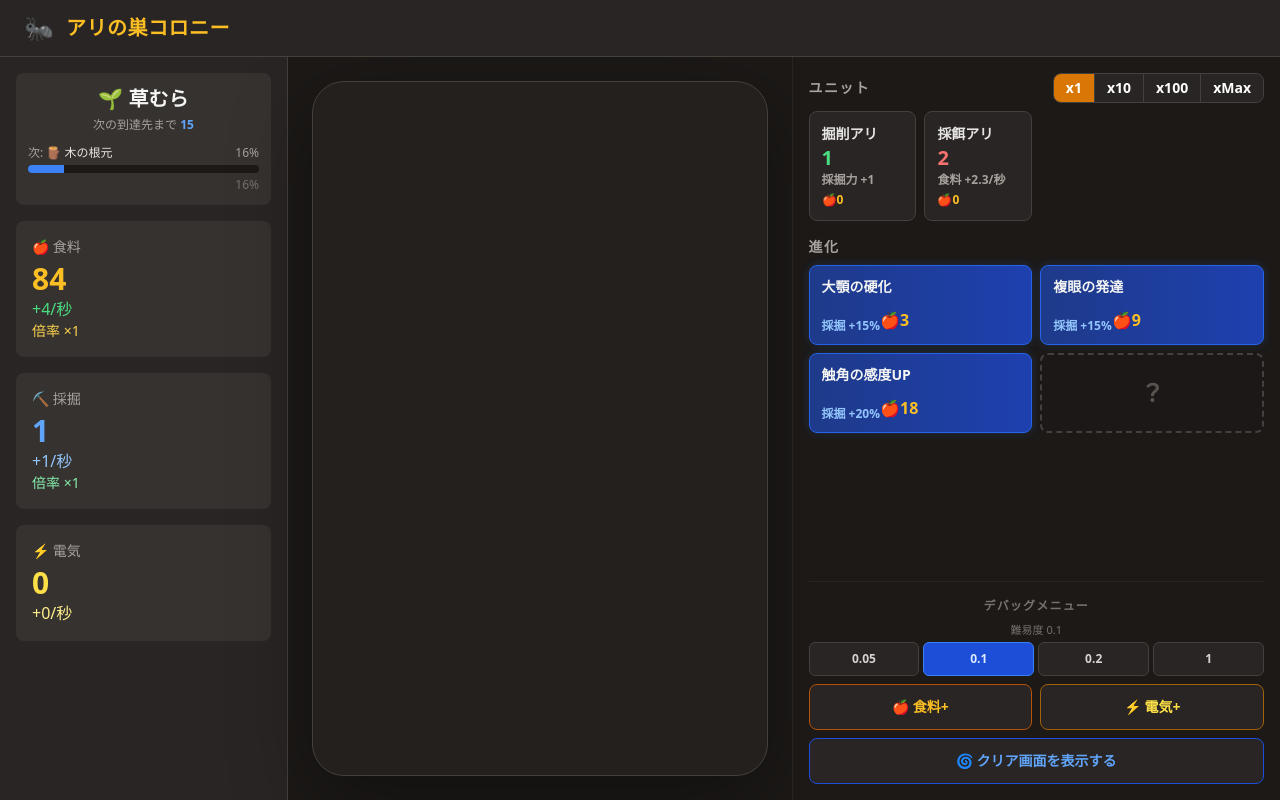
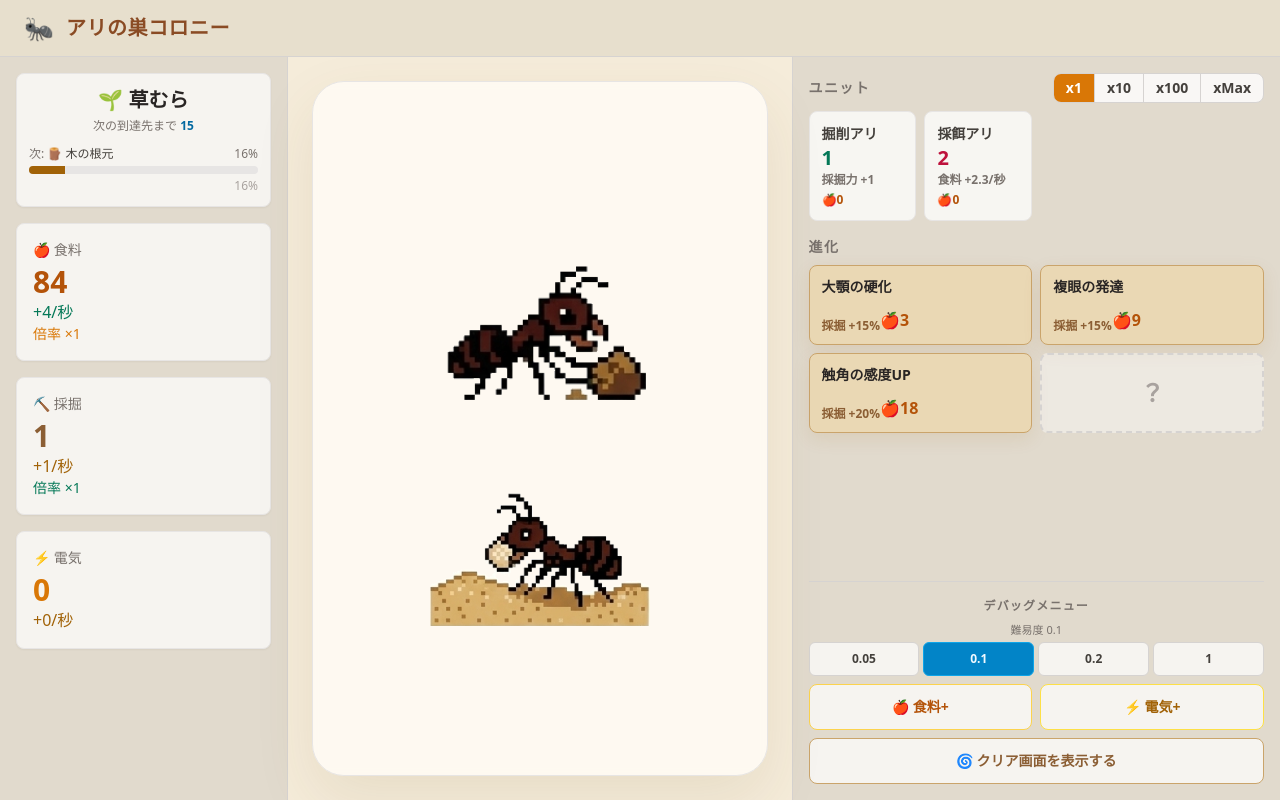
Before and after one commit to sheet00/ant, a React (Vite) app in the folder src/: page / in a window 1280 px wide. Built offline with nearby package versions, Linux system fonts and the light colour scheme.

Commit message:
採掘アリと餌アリの表示調整 および明るいUI配色への統一
- 中央パネルに採掘アリPNGと餌アリPNGを配置
- 全体の背景と各パネルを白ベージュ系に調整
- 進化カードとツールチップの配色を単色ベースへ整理

```diff
--- a/src/components/ColonyPanel.jsx
+++ b/src/components/ColonyPanel.jsx
@@ -1,8 +1,24 @@
+import miningAntImage from '../assets/採掘アリ.png'
+import foragerAntImage from '../assets/餌アリ.png'
+
 export default function ColonyPanel() {
   return (
-    <section className="flex-1 bg-stone-900 p-6">
+    <section className="flex-1 bg-[#f5ecda] p-6">
       <div className="mx-auto flex h-full max-w-5xl items-center justify-center">
-        <div className="h-full w-full max-h-[720px] rounded-[2rem] border border-stone-700 bg-stone-800/60 shadow-[0_24px_80px_rgba(0,0,0,0.35)]" />
+        <div className="flex h-full w-full max-h-[720px] items-center justify-center rounded-[2rem] border border-stone-200 bg-[rgba(255,252,245,0.85)] p-8 shadow-[0_24px_60px_rgba(120,84,43,0.10)] backdrop-blur-sm">
+          <div className="flex w-full flex-wrap items-center justify-center gap-8 lg:gap-12">
+            <img
+              src={miningAntImage}
+              alt="採掘アリ"
+              className="max-h-[320px] max-w-[42%] min-w-[220px] object-contain"
+            />
+            <img
+              src={foragerAntImage}
+              alt="餌アリ"
+              className="max-h-[320px] max-w-[42%] min-w-[220px] object-contain"
+            />
+          </div>
+        </div>
       </div>
     </section>
   )
--- a/src/components/Header.jsx
+++ b/src/components/Header.jsx
@@ -1,8 +1,8 @@
 export default function Header() {
   return (
-    <header className="bg-stone-800 border-b border-stone-700 px-6 py-3 flex items-center gap-3">
+    <header className="flex items-center gap-3 border-b border-stone-300 bg-[#f3ead7]/95 px-6 py-3 backdrop-blur">
       <span className="text-2xl">🐜</span>
-      <h1 className="text-xl font-bold tracking-wide text-amber-400">アリの巣コロニー</h1>
+      <h1 className="text-xl font-bold tracking-wide text-[#8a4b24]">アリの巣コロニー</h1>
     </header>
   )
 }
--- a/src/components/ShopPanel.jsx
+++ b/src/components/ShopPanel.jsx
@@ -50,25 +50,25 @@ export default function ShopPanel({ game }) {
       name = '掘削アリ'
       desc = 'コロニーの土台を作る、最も献身的な働き手たち。'
       effect = '採掘力 +1'
-      colorClass = 'text-green-400'
+      colorClass = 'text-stone-800'
     } else if (type === 'forager') {
       name = '採餌アリ'
       desc = '危険な地上へと向かい、仲間たちの命を繋ぐ食料を運ぶ冒険者。'
       effect = '食料生産 +2.3/秒'
-      colorClass = 'text-red-400'
+      colorClass = 'text-stone-800'
     } else if (type === 'ant') {
       const ant = UNITS.find(a => a.id === id)
       if (!ant) { setHoveredInfo(null); return }
       name = ant.name
       desc = ant.desc
-      colorClass = ant.currency === 'electricity' ? 'text-yellow-300' : 'text-emerald-300'
+      colorClass = 'text-stone-800'
       effect = getAntEffectText(ant, state.territory)
     } else if (type === 'upgrade') {
       const upg = DIG_UPGRADES.find(u => u.id === id)
       if (!upg) { setHoveredInfo(null); return }
       name = upg.name
       desc = upg.desc
-      colorClass = 'text-stone-100'
+      colorClass = 'text-stone-800'
       const effects = []
       if (upg.digMultiplier > 1) effects.push(`採掘倍率 +${Math.round((upg.digMultiplier - 1) * 100)}%`)
       if (upg.foodMultiplier > 1) effects.push(`食料倍率 +${Math.round((upg.foodMultiplier - 1) * 100)}%`)
@@ -108,17 +108,17 @@ export default function ShopPanel({ game }) {
   return (
     <section
       onMouseMove={handleMouseMove}
-      className="flex-1 flex flex-col gap-4 p-4 overflow-y-auto bg-stone-900 border-l border-stone-800"
+      className="flex flex-1 flex-col gap-4 overflow-y-auto border-l border-stone-300 bg-[#f7f0e2]/90 p-4 text-stone-800"
     >
       {/* ユニットセクション */}
       <div className="flex flex-col gap-2">
         <div className="flex items-center justify-between">
-          <h2 className="text-sm font-semibold text-stone-400 uppercase tracking-widest">ユニット</h2>
-          <div className="flex bg-stone-800 rounded-lg overflow-hidden border border-stone-700">
+          <h2 className="text-sm font-semibold uppercase tracking-widest text-stone-500">ユニット</h2>
+          <div className="flex overflow-hidden rounded-lg border border-stone-300 bg-white/80">
             {[1, 10, 100, 'max'].map(m => (
               <button
                 key={m}
-                className={`px-3 py-1 text-sm font-bold text-white transition-colors border-l first:border-l-0 border-stone-700 ${buyMode === m ? 'bg-amber-600' : 'hover:bg-stone-700'}`}
+                className={`border-l border-stone-300 px-3 py-1 text-sm font-bold transition-colors first:border-l-0 ${buyMode === m ? 'bg-amber-600 text-white' : 'text-stone-700 hover:bg-stone-100'}`}
                 onClick={() => setBuyMode(m)}
               >
                 {m === 'max' ? 'xMax' : `x${m}`}
@@ -134,12 +134,12 @@ export default function ShopPanel({ game }) {
             onMouseEnter={(e) => handleMouseEnter(e, 'digger')}
             onMouseLeave={handleMouseLeave}
             disabled={state.food < diggerCost}
-            className="flex flex-col bg-stone-800 hover:bg-stone-700 active:bg-stone-600 rounded-lg p-3 transition-colors border border-stone-700 disabled:opacity-50"
+            className="flex flex-col rounded-lg border border-stone-200 bg-white/75 p-3 transition-colors hover:bg-white active:bg-stone-50 disabled:opacity-50"
           >
-            <div className="text-stone-200 font-bold text-sm">掘削アリ</div>
-            <div className="text-green-400 text-xl font-bold">{formatNumber(state.diggers)}</div>
-            <div className="text-stone-400 text-xs font-bold">採掘力 +1</div>
-            <div className="text-amber-400 text-xs font-bold mt-1">
+            <div className="text-sm font-bold text-stone-700">掘削アリ</div>
+            <div className="text-xl font-bold text-emerald-700">{formatNumber(state.diggers)}</div>
+            <div className="text-xs font-bold text-stone-500">採掘力 +1</div>
+            <div className="mt-1 text-xs font-bold text-amber-700">
               🍎{buyMode === 1 || diggerBuyAmount <= 1 ? formatNumber(diggerCost) : formatNumber(diggerTotalCost)}
             </div>
           </button>
@@ -150,12 +150,12 @@ export default function ShopPanel({ game }) {
             onMouseEnter={(e) => handleMouseEnter(e, 'forager')}
             onMouseLeave={handleMouseLeave}
             disabled={state.food < foragerCost}
-            className="flex flex-col bg-stone-800 hover:bg-stone-700 active:bg-stone-600 rounded-lg p-3 transition-colors border border-stone-700 disabled:opacity-50"
+            className="flex flex-col rounded-lg border border-stone-200 bg-white/75 p-3 transition-colors hover:bg-white active:bg-stone-50 disabled:opacity-50"
           >
-            <div className="text-stone-200 font-bold text-sm">採餌アリ</div>
-            <div className="text-red-400 text-xl font-bold">{formatNumber(state.foragers)}</div>
-            <div className="text-stone-400 text-xs font-bold">食料 +2.3/秒</div>
-            <div className="text-amber-400 text-xs font-bold mt-1">
+            <div className="text-sm font-bold text-stone-700">採餌アリ</div>
+            <div className="text-xl font-bold text-rose-700">{formatNumber(state.foragers)}</div>
+            <div className="text-xs font-bold text-stone-500">食料 +2.3/秒</div>
+            <div className="mt-1 text-xs font-bold text-amber-700">
               🍎{buyMode === 1 || foragerBuyAmount <= 1 ? formatNumber(foragerCost) : formatNumber(foragerTotalCost)}
             </div>
           </button>
@@ -180,12 +180,12 @@ export default function ShopPanel({ game }) {
                 onMouseEnter={(e) => handleMouseEnter(e, 'ant', ant.id)}
                 onMouseLeave={handleMouseLeave}
                 disabled={!canBuy}
-                className={`flex flex-col bg-stone-800 hover:bg-stone-700 active:bg-stone-600 rounded-lg p-3 transition-all border disabled:opacity-50 ${isElectric ? 'border-yellow-600' : 'border-emerald-700'}`}
+                className={`flex flex-col rounded-lg border bg-white/75 p-3 transition-all hover:bg-white active:bg-stone-50 disabled:opacity-50 ${isElectric ? 'border-yellow-300' : 'border-emerald-200'}`}
               >
-                <div className={`font-bold text-sm truncate ${isElectric ? 'text-yellow-300' : 'text-emerald-300'}`}>{ant.name}</div>
-                <div className={`text-xl font-bold ${isElectric ? 'text-yellow-400' : 'text-emerald-400'}`}>{formatNumber(count)}</div>
-                <div className="text-stone-400 text-xs font-bold truncate">{effectLabel}</div>
-                <div className={`text-xs font-bold mt-1 ${isElectric ? 'text-yellow-300' : 'text-amber-400'}`}>
+                <div className={`truncate text-sm font-bold ${isElectric ? 'text-yellow-700' : 'text-emerald-700'}`}>{ant.name}</div>
+                <div className={`text-xl font-bold ${isElectric ? 'text-yellow-600' : 'text-emerald-600'}`}>{formatNumber(count)}</div>
+                <div className="truncate text-xs font-bold text-stone-500">{effectLabel}</div>
+                <div className={`mt-1 text-xs font-bold ${isElectric ? 'text-yellow-700' : 'text-amber-700'}`}>
                   {isElectric ? '⚡' : '🍎'}{buyMode === 1 || buyAmount <= 1 ? formatNumber(cost) : formatNumber(totalCost)}
                 </div>
               </button>
@@ -197,7 +197,7 @@ export default function ShopPanel({ game }) {
       {/* 進化セクション */}
       {availableUpgrades.length > 0 && (
         <div className="flex flex-col gap-2">
-          <h2 className="text-sm font-semibold text-stone-400 uppercase tracking-widest">進化</h2>
+          <h2 className="text-sm font-semibold uppercase tracking-widest text-stone-500">進化</h2>
           <div className="grid grid-cols-2 gap-2">
             {availableUpgrades.map(upg => {
               const isElectric = upg.currency === 'electricity'
@@ -213,33 +213,33 @@ export default function ShopPanel({ game }) {
                   className={`flex flex-col rounded-lg p-3 transition-all border text-left min-h-[80px] disabled:opacity-50 ${
                     canBuy
                       ? isElectric
-                        ? 'bg-gradient-to-r from-yellow-900 to-yellow-800 border-yellow-600 shadow-[0_0_10px_rgba(234,179,8,0.2)]'
+                        ? 'bg-[#f3e3b8] border-yellow-300 shadow-[0_6px_18px_rgba(217,119,6,0.10)]'
                         : upg.type === 'unlock'
-                          ? 'bg-gradient-to-r from-green-900 to-green-800 border-green-600 shadow-[0_0_10px_rgba(34,197,94,0.2)]'
-                          : 'bg-gradient-to-r from-blue-900 to-blue-800 border-blue-600 shadow-[0_0_10px_rgba(59,130,246,0.2)]'
-                      : 'bg-stone-800 border-stone-700 opacity-50'
+                          ? 'bg-[#dbe8c8] border-emerald-300 shadow-[0_6px_18px_rgba(34,197,94,0.10)]'
+                          : 'bg-[#ead8b4] border-[#caa46b] shadow-[0_6px_18px_rgba(161,98,7,0.10)]'
+                      : 'border-stone-200 bg-white/50 opacity-50'
                   }`}
                 >
-                  <div className="text-stone-100 font-bold text-sm leading-tight mb-auto">{upg.name}</div>
+                  <div className="mb-auto text-sm font-bold leading-tight text-stone-800">{upg.name}</div>
                   <div className="flex justify-between items-end mt-2">
                     <div className="flex flex-col gap-0.5">
                       {upg.digMultiplier > 1 && (
-                        <span className="text-blue-300 text-xs font-bold leading-none">
+                        <span className="text-xs font-bold leading-none text-[#8b5e34]">
                           採掘 +{Math.round((upg.digMultiplier - 1) * 100)}%
                         </span>
                       )}
                       {upg.foodMultiplier > 1 && (
-                        <span className="text-amber-300 text-xs font-bold leading-none">
+                        <span className="text-xs font-bold leading-none text-amber-700">
                           食料 +{Math.round((upg.foodMultiplier - 1) * 100)}%
                         </span>
                       )}
                       {upg.type === 'unlock' && (
-                        <span className="text-green-300 text-xs font-bold leading-none">
+                        <span className="text-xs font-bold leading-none text-emerald-700">
                           解禁
                         </span>
                       )}
                     </div>
-                    <span className={`text-base font-bold ${isElectric ? 'text-yellow-300' : 'text-amber-400'}`}>
+                    <span className={`text-base font-bold ${isElectric ? 'text-yellow-700' : 'text-amber-700'}`}>
                       {isElectric ? '⚡' : '🍎'}{formatNumber(cost)}
                     </span>
                   </div>
@@ -247,8 +247,8 @@ export default function ShopPanel({ game }) {
               )
             })}
             {/* 伏せ枠 */}
-            <div className="flex flex-col items-center justify-center rounded-lg border-2 border-dashed border-stone-700 min-h-[80px] bg-stone-900/30">
-              <div className="text-stone-600 font-bold text-2xl">？</div>
+            <div className="flex min-h-[80px] flex-col items-center justify-center rounded-lg border-2 border-dashed border-stone-300 bg-white/40">
+              <div className="text-2xl font-bold text-stone-400">？</div>
             </div>
           </div>
         </div>
@@ -256,11 +256,11 @@ export default function ShopPanel({ game }) {
 
       {/* デバッグ */}
       {import.meta.env.DEV && (
-        <div className="flex flex-col gap-2 mt-auto pt-4 border-t border-stone-800">
-          <h2 className="text-xs font-semibold text-stone-500 uppercase tracking-widest text-center">デバッグメニュー</h2>
+        <div className="mt-auto flex flex-col gap-2 border-t border-stone-300 pt-4">
+          <h2 className="text-center text-xs font-semibold uppercase tracking-widest text-stone-500">デバッグメニュー</h2>
           <div className="flex flex-col gap-2">
             <div className="flex flex-col gap-1">
-              <div className="text-[11px] text-stone-500 text-center">難易度 {difficulty}</div>
+              <div className="text-center text-[11px] text-stone-500">難易度 {difficulty}</div>
               <div className="grid grid-cols-4 gap-1">
                 {[0.05, 0.1, 0.2, 1].map(value => (
                   <button
@@ -268,8 +268,8 @@ export default function ShopPanel({ game }) {
                     onClick={() => setDifficulty(value)}
                     className={`rounded-md py-2 text-xs font-bold border transition-colors ${
                       difficulty === value
-                        ? 'bg-blue-700 border-blue-500 text-blue-100'
-                        : 'bg-stone-800 border-stone-700 text-stone-300 hover:bg-stone-700'
+                        ? 'border-sky-500 bg-sky-600 text-sky-50'
+                        : 'border-stone-300 bg-white/70 text-stone-700 hover:bg-white'
                     }`}
                   >
                     {value}
@@ -278,10 +278,10 @@ export default function ShopPanel({ game }) {
               </div>
             </div>
             <div className="flex gap-2">
-              <button onClick={addDebugFood} className="flex-1 bg-stone-800 hover:bg-stone-700 border border-amber-700 rounded-lg py-3 text-sm text-amber-400 font-bold active:scale-95 transition-transform">🍎 食料+</button>
-              <button onClick={addDebugElectricity} className="flex-1 bg-stone-800 hover:bg-stone-700 border border-yellow-700 rounded-lg py-3 text-sm text-yellow-300 font-bold active:scale-95 transition-transform">⚡ 電気+</button>
+              <button onClick={addDebugFood} className="flex-1 rounded-lg border border-amber-300 bg-white/70 py-3 text-sm font-bold text-amber-700 transition-transform active:scale-95 hover:bg-white">🍎 食料+</button>
+              <button onClick={addDebugElectricity} className="flex-1 rounded-lg border border-yellow-300 bg-white/70 py-3 text-sm font-bold text-yellow-700 transition-transform active:scale-95 hover:bg-white">⚡ 電気+</button>
             </div>
-            <button onClick={forceGameClear} className="w-full bg-stone-800 hover:bg-stone-700 border border-blue-700 rounded-lg py-3 text-sm text-blue-400 font-bold active:scale-95 transition-transform">🌀 クリア画面を表示する</button>
+            <button onClick={forceGameClear} className="w-full rounded-lg border border-[#caa46b] bg-white/70 py-3 text-sm font-bold text-[#8b5e34] transition-transform active:scale-95 hover:bg-white">🌀 クリア画面を表示する</button>
           </div>
         </div>
       )}
--- a/src/components/StatusPanel.jsx
+++ b/src/components/StatusPanel.jsx
@@ -13,57 +13,57 @@ export default function StatusPanel({ game }) {
   const remaining = next ? Math.max(0, Math.ceil(progressEnd - state.territory)) : 0
 
   return (
-    <aside className="w-72 bg-stone-800 border-r border-stone-700 flex flex-col gap-4 p-4">
+    <aside className="flex w-72 flex-col gap-4 border-r border-stone-300 bg-[#f7f0e2]/90 p-4 text-stone-800">
       {/* 進行マイルストーン */}
-      <div className="bg-stone-700/50 rounded-lg p-3">
+      <div className="rounded-lg border border-stone-200 bg-white/70 p-3 shadow-sm">
         <div className="text-xl text-center font-bold">{current.name}</div>
-        <div className="text-stone-400 text-xs text-center mt-1">
-          {next ? <>次の到達先まで <span className="text-blue-400 font-bold">{formatNumber(remaining)}</span></> : '宇宙到達済み'}
+        <div className="mt-1 text-center text-xs text-stone-500">
+          {next ? <>次の到達先まで <span className="font-bold text-sky-700">{formatNumber(remaining)}</span></> : '宇宙到達済み'}
         </div>
         {showRocketHint && (
-          <div className="text-yellow-300 text-[11px] text-center mt-2">
+          <div className="mt-2 text-center text-[11px] text-amber-700">
             次は「電気の発見」から「ロケット開発」
           </div>
         )}
 
         <div className="mt-3">
-          <div className="flex justify-between text-xs text-stone-400 mb-1">
-            <span>次: <span className="text-stone-200">{next ? next.name : '制覇！'}</span></span>
+          <div className="mb-1 flex justify-between text-xs text-stone-500">
+            <span>次: <span className="text-stone-700">{next ? next.name : '制覇！'}</span></span>
             <span>{percent}%</span>
           </div>
-          <div className="h-2 bg-stone-900 rounded-full overflow-hidden">
+          <div className="h-2 overflow-hidden rounded-full bg-stone-200">
             <div
-              className="h-full bg-blue-500 transition-all duration-300"
+              className="h-full bg-[#a16207] transition-all duration-300"
               style={{ width: `${percent}%` }}
             />
           </div>
-          <div className="text-xs text-stone-500 text-right mt-1">
+          <div className="mt-1 text-right text-xs text-stone-400">
             {next ? `${formatNumber(percent)}%` : '100%'}
           </div>
         </div>
       </div>
 
       {/* 食料 */}
-      <div className="bg-stone-700/50 rounded-lg p-4">
-        <div className="text-stone-400 text-sm mb-1">🍎 食料</div>
-        <div className="text-3xl font-bold text-amber-400">{formatNumber(Math.floor(state.food))}</div>
-        <div className="text-green-400 text-base">+{formatNumber(foodPerSec)}/秒</div>
-        <div className="text-amber-300 text-sm">倍率 ×{formatNumber(totalFoodMult)}</div>
+      <div className="rounded-lg border border-stone-200 bg-white/70 p-4 shadow-sm">
+        <div className="mb-1 text-sm text-stone-500">🍎 食料</div>
+        <div className="text-3xl font-bold text-amber-700">{formatNumber(Math.floor(state.food))}</div>
+        <div className="text-base text-emerald-700">+{formatNumber(foodPerSec)}/秒</div>
+        <div className="text-sm text-amber-600">倍率 ×{formatNumber(totalFoodMult)}</div>
       </div>
 
       {/* 採掘 */}
-      <div className="bg-stone-700/50 rounded-lg p-4">
-        <div className="text-stone-400 text-sm mb-1">⛏️ 採掘</div>
-        <div className="text-3xl font-bold text-blue-400">{formatNumber(Math.floor(baseDigPower))}</div>
-        <div className="text-blue-300 text-base">+{formatNumber(Math.floor(digPower))}/秒</div>
-        <div className="text-green-300 text-sm">倍率 ×{formatNumber(totalDigMult)}</div>
+      <div className="rounded-lg border border-stone-200 bg-white/70 p-4 shadow-sm">
+        <div className="mb-1 text-sm text-stone-500">⛏️ 採掘</div>
+        <div className="text-3xl font-bold text-[#8b5e34]">{formatNumber(Math.floor(baseDigPower))}</div>
+        <div className="text-base text-[#a16207]">+{formatNumber(Math.floor(digPower))}/秒</div>
+        <div className="text-sm text-emerald-700">倍率 ×{formatNumber(totalDigMult)}</div>
       </div>
 
       {/* 電気 */}
-      <div className="bg-stone-700/50 rounded-lg p-4">
-        <div className="text-stone-400 text-sm mb-1">⚡ 電気</div>
-        <div className="text-3xl font-bold text-yellow-300">{formatNumber(Math.floor(state.electricity))}</div>
-        <div className="text-yellow-200 text-base">+{formatNumber(electricityPerSec)}/秒</div>
+      <div className="rounded-lg border border-stone-200 bg-white/70 p-4 shadow-sm">
+        <div className="mb-1 text-sm text-stone-500">⚡ 電気</div>
+        <div className="text-3xl font-bold text-amber-600">{formatNumber(Math.floor(state.electricity))}</div>
+        <div className="text-base text-yellow-700">+{formatNumber(electricityPerSec)}/秒</div>
       </div>
 
     </aside>
--- a/src/index.jsx
+++ b/src/index.jsx
@@ -12,7 +12,7 @@ function App() {
   const game = useGameState()
 
   return (
-    <div className="bg-stone-900 text-stone-100 min-h-screen flex flex-col">
+    <div className="min-h-screen flex flex-col bg-[#f2e8d8] text-stone-800">
       <Header />
 
       <main className="flex flex-1 overflow-hidden relative">
```
Also changed, not shown: src/components/Tooltip.jsx (+6 -6 lines), src/assets/採掘アリ.png (added), src/assets/餌アリ.png (added).
